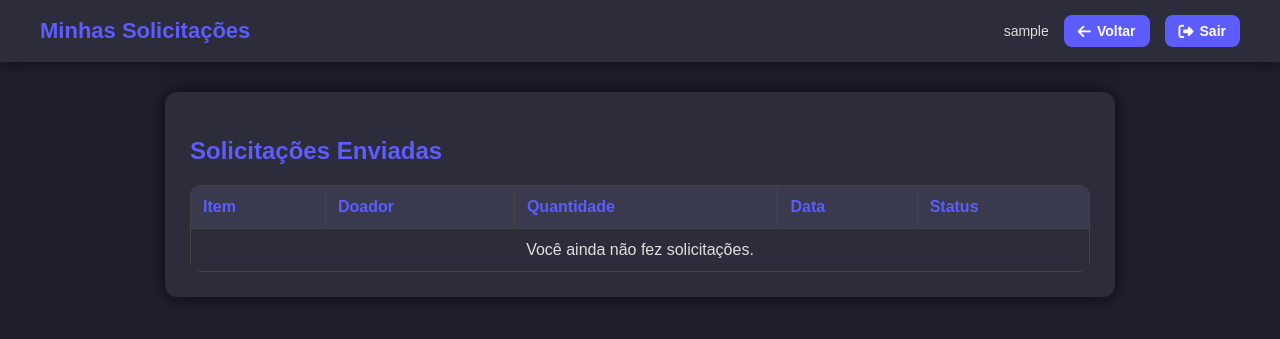
After one commit to Arthur-Fortunato/Projeto_doacao, a Django app: page /usuarios/minhas-solicitacoes/ in a window 1280 px wide. The commit adds this page. Shown: the top 339 px of the page. Run offline with Django 5.2, Linux system fonts and the light colour scheme; the visitor is signed in with stand-in values (Sample User, id 1); data that the repository does not hold is empty.

Commit message:
adição da pagina de solicitações e algumas melhorias na UX dos usuários

```diff
--- a/projeto/usuarios/static/usuarios/js/destinatario.js
+++ b/projeto/usuarios/static/usuarios/js/destinatario.js
@@ -1,17 +1,20 @@
 document.addEventListener("DOMContentLoaded", function() {
-    // Modal
+
+    // MODAL DE SOLICITAÇÃO
     const abrir = document.getElementById("abrirModal");
     const modal = document.getElementById("modalSolicitacao");
     const fechar = document.getElementById("fecharModal");
 
+    if (abrir && modal && fechar) {
         abrir.addEventListener("click", () => modal.style.display = "flex");
         fechar.addEventListener("click", () => modal.style.display = "none");
 
         window.addEventListener("click", (e) => {
             if (e.target === modal) modal.style.display = "none";
         });
+    }
 
-    // Popup
+    // POPUP DE STATUS
     const url = new URLSearchParams(window.location.search);
     const status = url.get("status");
     const msg = url.get("msg");
@@ -20,26 +23,29 @@ document.addEventListener("DOMContentLoaded", function() {
         const popup = document.getElementById("popupMessage");
         const text = document.getElementById("popupText");
 
+        if (popup && text) {
             text.textContent = msg;
 
+            popup.style.display = "block";
             popup.classList.add("popup-show");
 
             if (status === "success") popup.classList.add("popup-success");
             if (status === "error")   popup.classList.add("popup-error");
             if (status === "info")    popup.classList.add("popup-info");
 
-        popup.style.display = "block";
-
             setTimeout(() => popup.classList.remove("popup-show"), 2500);
             setTimeout(() => popup.style.display = "none", 3000);
         }
+    }
 
+    // MODAL DE EXCLUSÃO
     const modalExcluir = document.getElementById("modalExcluir");
     const cancelarExclusao = document.getElementById("cancelarExclusao");
     const confirmarExclusao = document.getElementById("confirmarExclusao");
     let idParaExcluir = null;
 
-    // quando clicar no ícone da lixeira
+    if (modalExcluir && cancelarExclusao && confirmarExclusao) {
+
         document.querySelectorAll(".excluir").forEach(botao => {
             botao.addEventListener("click", function(e) {
                 e.preventDefault();
@@ -48,24 +54,23 @@ document.addEventListener("DOMContentLoaded", function() {
             });
         });
 
-    // cancelar exclusão
         cancelarExclusao.addEventListener("click", () => {
             modalExcluir.style.display = "none";
             idParaExcluir = null;
         });
 
-    // confirmar exclusão
         confirmarExclusao.addEventListener("click", () => {
             if (idParaExcluir) {
                 window.location.href = `/usuarios/destinatario/excluir/${idParaExcluir}/`;
             }
         });
 
-    // fechar clicando fora
         window.addEventListener("click", (e) => {
             if (e.target === modalExcluir) {
                 modalExcluir.style.display = "none";
                 idParaExcluir = null;
             }
         });
+    }
+
 });
--- a/projeto/usuarios/static/usuarios/js/doadores.js
+++ b/projeto/usuarios/static/usuarios/js/doadores.js
@@ -1,4 +1,8 @@
 document.addEventListener("DOMContentLoaded", function () {
+  if (typeof DJANGO_TAB !== "undefined" && DJANGO_TAB !== "") {
+    const button = document.querySelector(`button[onclick*="${DJANGO_TAB}"]`);
+    openTab(DJANGO_TAB, button);
+  }
 
   // NOVA DOAÇÃO
   const modalDoacao = document.getElementById("modalDoacao");
--- a/projeto/usuarios/templates/usuarios/destinatario.html
+++ b/projeto/usuarios/templates/usuarios/destinatario.html
@@ -16,6 +16,11 @@
         <a href="{% url 'usuarios:itens_disponiveis' %}" class="abrir-modal-btn">
             <i class="fa-solid fa-hand-holding-heart"></i> Itens Disponíveis
         </a>
+
+        <a href="{% url 'usuarios:minhas_solicitacoes' %}" class="btn-solicitacoes">
+            <i class="fa-solid fa-list"></i> Minhas Solicitações
+        </a>
+
         <div class="header-right">
             <span>{{ request.user.username }}</span>
             <a href="{% url 'logout' %}" class="logout-btn">
--- a/projeto/usuarios/templates/usuarios/itens_disponiveis.html
+++ b/projeto/usuarios/templates/usuarios/itens_disponiveis.html
@@ -27,6 +27,10 @@
 
     <div class="container">
       <h2>Doações Disponíveis</h2>
+
+      <a href="{% url 'usuarios:receptor' %}" class="btn-voltar-destinatario">
+          <i class="fa-solid fa-arrow-left"></i> Voltar para Área do Destinatário
+      </a>
 
       <table class="tabela-itens">
         <thead>
@@ -78,7 +82,7 @@
       </table>
     </div>
 
-    <div id="popupMessage" class="popup-message" style="display: none;">
+    <div id="popupMessage" class="popup-message" style="display:none;">
         <span id="popupText"></span>
     </div>
 
--- /dev/null
+++ b/projeto/usuarios/templates/usuarios/minhas_solicitacoes.html
@@ -0,0 +1,77 @@
+{% load static %}
+<!DOCTYPE html>
+<html lang="pt-BR">
+<head>
+    <meta charset="UTF-8">
+    <title>Minhas Solicitações</title>
+    <link rel="stylesheet" href="{% static 'usuarios/css/destinatario.css' %}">
+    <link rel="stylesheet" href="https://cdnjs.cloudflare.com/ajax/libs/font-awesome/6.5.0/css/all.min.css">
+</head>
+
+<body>
+<header>
+    <div class="header-left">Minhas Solicitações</div>
+    <div class="header-right">
+        <span>{{ request.user.username }}</span>
+
+        <a href="{% url 'usuarios:receptor' %}" class="logout-btn">
+            <i class="fa-solid fa-arrow-left"></i> Voltar
+        </a>
+
+        <a href="{% url 'logout' %}" class="logout-btn">
+            <i class="fa-solid fa-right-from-bracket"></i> Sair
+        </a>
+    </div>
+</header>
+
+<div class="container">
+
+    <h2>Solicitações Enviadas</h2>
+
+    <table class="tabela-itens">
+        <thead>
+            <tr>
+                <th>Item</th>
+                <th>Doador</th>
+                <th>Quantidade</th>
+                <th>Data</th>
+                <th>Status</th>
+            </tr>
+        </thead>
+
+        <tbody>
+            {% for p in pedidos %}
+            <tr>
+                <td>{{ p.doacao.descricao }}</td>
+                <td>{{ p.doacao.usuario.username }}</td>
+                <td>{{ p.quantidade }}</td>
+                <td>{{ p.data_pedido|date:"d/m/Y H:i" }}</td>
+
+                <td>
+                    {% if p.status == "pendente" %}
+                        <span class="status-pendente">Pendente</span>
+                    {% elif p.status == "confirmado" %}
+                        <span class="status-confirmado">Confirmado</span>
+                    {% else %}
+                        <span class="status-negado">Negado</span>
+                    {% endif %}
+                </td>
+            </tr>
+            {% empty %}
+            <tr>
+                <td colspan="5" style="text-align:center; padding:12px;">
+                    Você ainda não fez solicitações.
+                </td>
+            </tr>
+            {% endfor %}
+        </tbody>
+    </table>
+</div>
+
+<div id="popupMessage" class="popup-message" style="display:none;">
+    <span id="popupText"></span>
+</div>
+
+<script src="{% static 'usuarios/js/destinatario.js' %}"></script>
+</body>
+</html>
--- a/projeto/usuarios/urls.py
+++ b/projeto/usuarios/urls.py
@@ -10,9 +10,12 @@ urlpatterns = [
     path('destinatario/excluir/<int:id>/', views.excluir_item, name='excluir_item'),
     path('itens-disponiveis/', views.itens_disponiveis, name='itens_disponiveis'),
     path('solicitar/<int:id>/', views.solicitar_item, name='solicitar_item'),
+    path('minhas-solicitacoes/', views.minhas_solicitacoes, name='minhas_solicitacoes'),
+
     path('doador/excluir/<int:id>/', views.excluir_doacao, name='excluir_doacao'),
     path('doador/editar/<int:id>/', views.editar_doacao, name='editar_doacao'),
     path('solicitacoes/', views.solicitacoes_recebidas, name='solicitacoes'),
     path('solicitacoes/confirmar/<int:id>/', views.confirmar_pedido, name='confirmar_pedido'),
-    path('solicitacoes/negar/<int:id>/', views.negar_pedido, name='negar_pedido')
+    path('solicitacoes/negar/<int:id>/', views.negar_pedido, name='negar_pedido'),
+    path('solicitacoes/excluir/<int:id>/', views.excluir_pedido, name='excluir_pedido')
 ]
--- a/projeto/usuarios/views.py
+++ b/projeto/usuarios/views.py
@@ -3,6 +3,7 @@ from django.contrib.auth.decorators import login_required
 from .models import ItemSolicitado, Doacao, PedidoItem
 from django.contrib import messages
 
+# DOADOR
 @login_required(login_url='login')
 def load_pagina_doador(request):
     if request.method == 'POST':
@@ -70,11 +71,16 @@ def editar_doacao(request, id):
 @login_required(login_url='login')
 def solicitacoes_recebidas(request):
     pedidos = PedidoItem.objects.filter(
-        doacao__usuario=request.user
+        doacao__usuario = request.user,
+        visivel_para_doador = True
     ).order_by('-data_pedido')
 
-    return render(request, "usuarios/solicitacoes_recebidas.html", {
-        "pedidos": pedidos
+    doacoes = Doacao.objects.filter(usuario=request.user).order_by('-data_doacao')
+
+    return render(request, "usuarios/doadores.html", {
+        "pedidos": pedidos,
+        "doacoes": doacoes,
+        "tab": "solicitacoes"
     })
 
 @login_required(login_url='login')
@@ -85,7 +91,6 @@ def confirmar_pedido(request, id):
 
     return redirect("/usuarios/solicitacoes/?status=success&msg=Solicitação confirmada!")
 
-
 @login_required(login_url='login')
 def negar_pedido(request, id):
     pedido = get_object_or_404(PedidoItem, id=id, doacao__usuario=request.user)
@@ -94,7 +99,14 @@ def negar_pedido(request, id):
 
     return redirect("/usuarios/solicitacoes/?status=error&msg=Solicitação negada!")
 
+@login_required(login_url='login')
+def excluir_pedido(request, id):
+    pedido = get_object_or_404(PedidoItem, id=id, doacao__usuario=request.user)
+    pedido.visivel_para_doador = False
+    pedido.save()
+    return redirect("/usuarios/solicitacoes/?status=info&msg=Solicitação removida da sua lista.")
 
+# DESTINATÁRIO
 @login_required(login_url='login')
 def load_pagina_destinatario(request):
     if request.method == 'POST':
@@ -178,3 +190,13 @@ def solicitar_item(request, id):
         return redirect("/usuarios/itens-disponiveis/?status=success&msg=Pedido enviado!")
 
     return redirect("/usuarios/itens-disponiveis")
+
+@login_required(login_url='login')
+def minhas_solicitacoes(request):
+    pedidos = PedidoItem.objects.filter(
+        solicitante=request.user
+    ).order_by('-data_pedido')
+
+    return render(request, "usuarios/minhas_solicitacoes.html", {
+        "pedidos": pedidos
+    })
```
Also changed, not shown: projeto/usuarios/models.py (+9 -11 lines), projeto/usuarios/static/usuarios/css/destinatario.css (+48 -0 lines), projeto/usuarios/static/usuarios/css/doadores.css (+11 -0 lines), projeto/usuarios/templates/usuarios/doadores.html (+20 -13 lines), projeto/usuarios/migrations/0004_pedidoitem_visivel_para_doador_and_more.py (added). Lines whose indentation alone changed are shown as unchanged.
